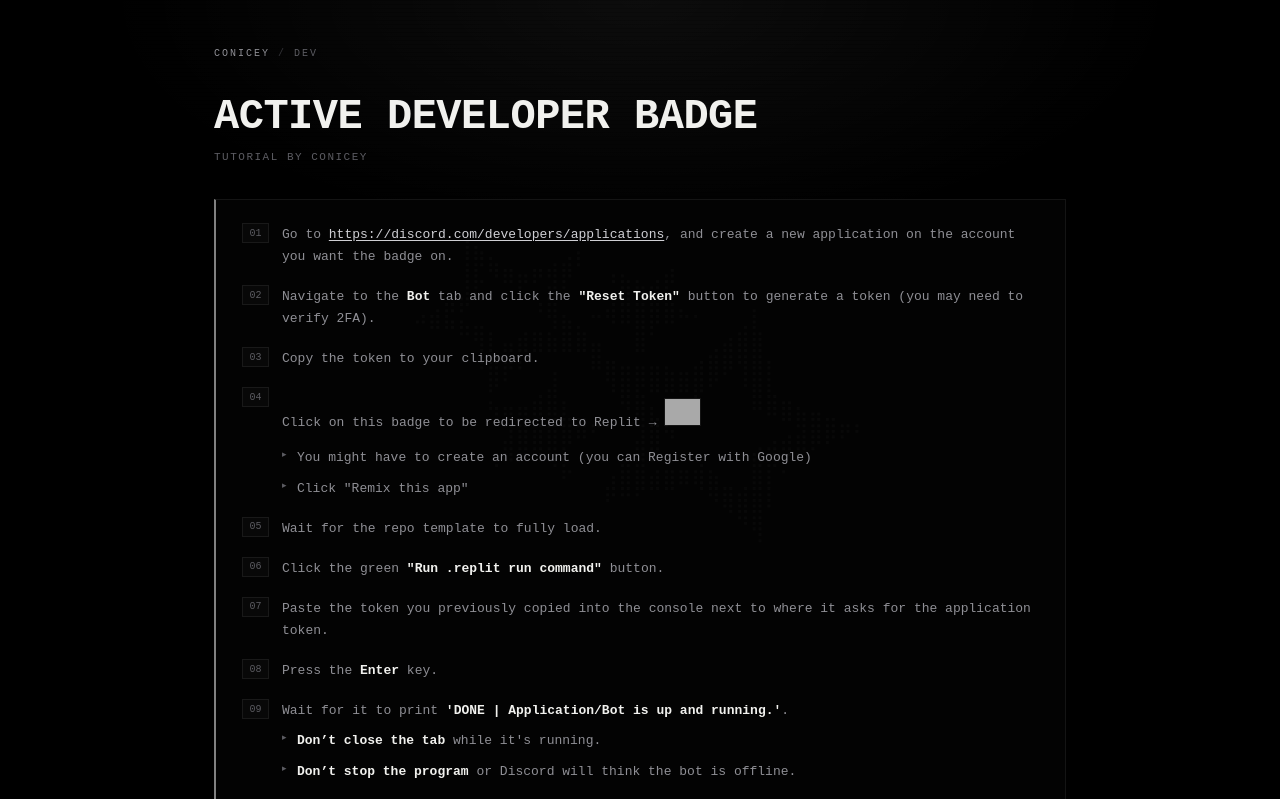
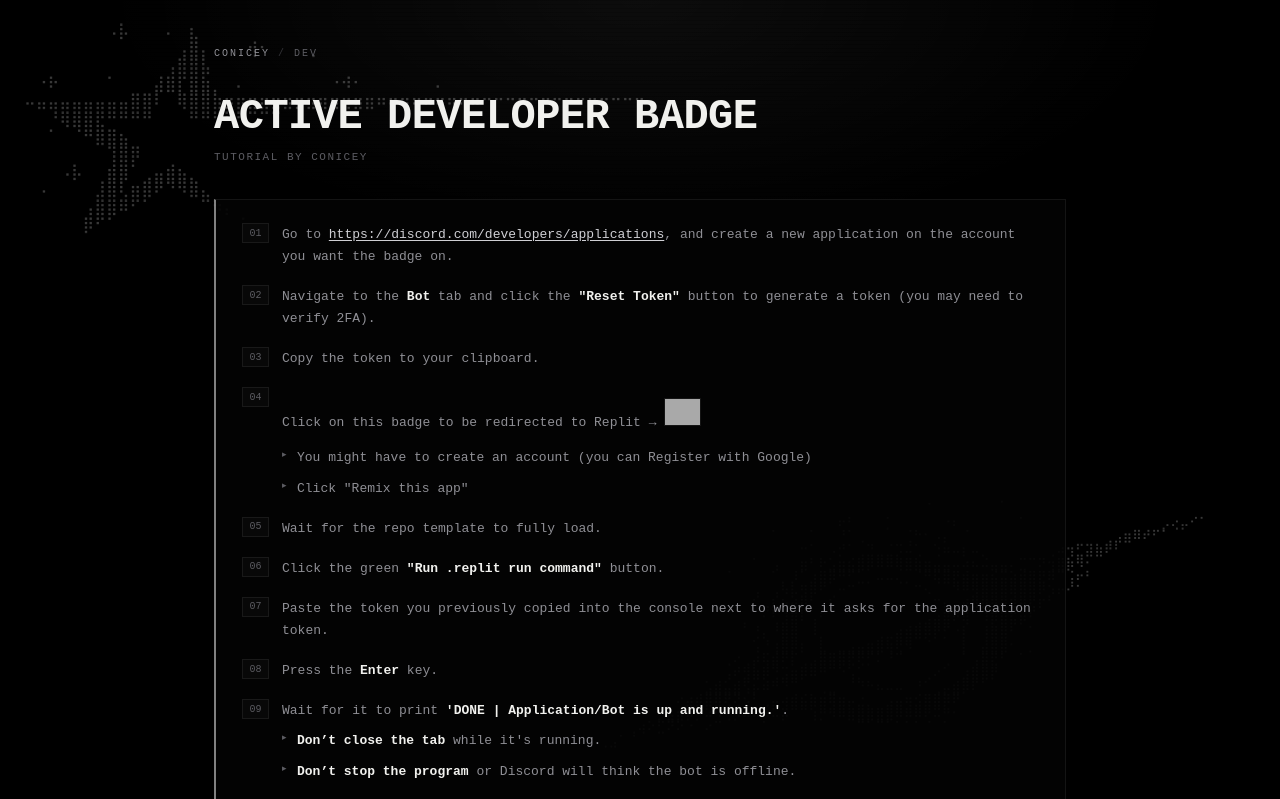
Before and after one commit to conicey/coniceysite, a plain HTML site: page dev/index.html in a window 1280 px wide. Shown: the top 799 px of the page. Drawn offline with Linux system fonts and the light colour scheme; grey boxes are pictures that could not be loaded.

Commit message:
Update index.html

```diff
--- a/dev/index.html
+++ b/dev/index.html
@@ -6,11 +6,8 @@
 <title>Active Developer Badge • conicey</title>
 <link rel="icon" href="/favicon.ico" type="image/x-icon">
 <style>
-
 *, *::before, *::after { box-sizing: border-box; margin: 0; padding: 0; }
-
 @import url('https://fonts.googleapis.com/css2?family=JetBrains+Mono:wght@300;400;500;600;700;800&display=swap');
-
 :root {
   --bg: #000000;
   --ink: #f1f1ee;
@@ -22,9 +19,7 @@
   --line-strong: rgba(255,255,255,0.5);
   --panel: rgba(4,4,4,0.9);
 }
-
 html { background: var(--bg); }
-
 body {
   background: var(--bg);
   color: var(--ink);
@@ -33,30 +28,39 @@ body {
   position: relative;
   overflow-x: hidden;
 }
-
-/* fixed ascii-art watermark */
+/* fixed ascii-art watermarks */
 .art-bg {
   position: fixed;
   inset: 0;
   z-index: 0;
-  display: flex;
-  align-items: center;
-  justify-content: center;
-  overflow: hidden;
   pointer-events: none;
   user-select: none;
+  overflow: hidden;
 }
 .art-bg pre {
   opacity: 0.22;
   color: #ffffff;
   font-family: 'JetBrains Mono', 'Courier New', monospace;
-  font-size: clamp(9px, 1.6vw, 20px);
-  line-height: 1.15;
   white-space: pre;
-  text-align: center;
   letter-spacing: 0;
+  margin: 0;
 }
-
+.art-star {
+  position: absolute;
+  top: 24px;
+  left: 24px;
+  font-size: clamp(8px, 1.4vw, 16px);
+  line-height: 1.1;
+  text-align: left;
+}
+.art-blackhole {
+  position: absolute;
+  bottom: 24px;
+  right: 24px;
+  font-size: clamp(6px, 1.1vw, 13px);
+  line-height: 1.05;
+  text-align: right;
+}
 /* vignette */
 body::before {
   content: '';
@@ -68,7 +72,6 @@ body::before {
   pointer-events: none;
   z-index: 0;
 }
-
 /* scanlines */
 body::after {
   content: '';
@@ -81,7 +84,6 @@ body::after {
   pointer-events: none;
   z-index: 0;
 }
-
 .shell {
   position: relative;
   z-index: 1;
@@ -89,7 +91,6 @@ body::after {
   margin: 0 auto;
   padding: 48px 24px 80px;
 }
-
 /* breadcrumb nav */
 .crumb {
   display: flex;
@@ -109,7 +110,6 @@ body::after {
 .crumb a:hover { color: var(--ink); }
 .crumb span.sep { color: var(--ink-faint); }
 .crumb span.here { color: var(--ink-dimmer); }
-
 /* page heading */
 .page-head { margin-bottom: 36px; }
 .page-title {
@@ -120,7 +120,6 @@ body::after {
   text-transform: uppercase;
   display: inline-block;
 }
-
 .page-sub {
   margin-top: 10px;
   font-size: 11px;
@@ -128,7 +127,6 @@ body::after {
   color: var(--ink-dimmer);
   text-transform: uppercase;
 }
-
 /* generic section/box card - used across all subpages */
 .box {
   background: var(--panel);
@@ -177,7 +175,6 @@ body::after {
 .box, .box li, .box p { overflow-wrap: break-word; word-break: break-word; }
 .box a { color: #cfcfd4; text-decoration: underline; text-underline-offset: 2px; overflow-wrap: break-word; word-break: break-word; }
 .box a:hover { color: var(--ink); }
-
 footer, .footer {
   margin-top: 56px;
   font-size: 9px;
@@ -192,8 +189,6 @@ footer a, .footer a {
   text-underline-offset: 2px;
 }
 footer a:hover, .footer a:hover { color: var(--ink); }
-
-
 .box ol { list-style: none; margin-left: 0; counter-reset: step; }
 .box ol > li {
   counter-increment: step;
@@ -213,7 +208,6 @@ footer a:hover, .footer a:hover { color: var(--ink); }
   background: rgba(255,255,255,0.02);
 }
 .box ol > li > ul { margin-top: 8px; }
-
 code {
   display: inline-block;
   background: #0c0c0c;
@@ -225,7 +219,6 @@ code {
   word-break: break-all;
   line-height: 1.5;
 }
-
 .note {
   margin-top: 22px;
   border: 1px dashed var(--line);
@@ -236,7 +229,6 @@ code {
 }
 .note b { color: var(--ink); }
 .note b::before { content: '\26A0 '; }
-
 .replit-link {
   display: inline-flex;
   align-items: center;
@@ -248,45 +240,57 @@ code {
   filter: grayscale(100%) contrast(1.1) brightness(1.05);
   border: 1px solid var(--line-soft);
 }
-
 </style>
 </head>
 <body>
-
-<div class="art-bg" aria-hidden="true"><pre>⠀⠀⠀⢸⣦⡀⠀⠀⠀⠀⢀⡄⠀⠀⠀⠀⠀⠀⠀⠀⠀⠀⠀⠀⠀⠀⠀⠀⠀⠀⠀
-⠀⠀⠀⢸⣏⠻⣶⣤⡶⢾⡿⠁⠀⢠⣄⡀⢀⣴⠀⠀⠀⠀⠀⠀⠀⠀⠀⠀⠀⠀⠀
-⠀⠀⣀⣼⠷⠀⠀⠁⢀⣿⠃⠀⠀⢀⣿⣿⣿⣇⠀⠀⠀⠀⠀⠀⠀⠀⠀⠀⠀⠀⠀
-⠴⣾⣯⣅⣀⠀⠀⠀⠈⢻⣦⡀⠒⠻⠿⣿⡿⠿⠓⠂⠀⠀⢀⡇⠀⠀⠀⠀⠀⠀⠀
-⠀⠀⠀⠉⢻⡇⣤⣾⣿⣷⣿⣿⣤⠀⠀⣿⠁⠀⠀⠀⢀⣴⣿⣿⠀⠀⠀⠀⠀⠀⠀
-⠀⠀⠀⠀⠸⣿⡿⠏⠀⢀⠀⠀⠿⣶⣤⣤⣤⣄⣀⣴⣿⡿⢻⣿⡆⠀⠀⠀⠀⠀⠀
-⠀⠀⠀⠀⠀⠟⠁⠀⢀⣼⠀⠀⠀⠹⣿⣟⠿⠿⠿⡿⠋⠀⠘⣿⣇⠀⠀⠀⠀⠀⠀
-⠀⠀⠀⠀⠀⢳⣶⣶⣿⣿⣇⣀⠀⠀⠙⣿⣆⠀⠀⠀⠀⠀⠀⠛⠿⣿⣦⣤⣀⠀⠀
-⠀⠀⠀⠀⠀⠀⣹⣿⣿⣿⣿⠿⠋⠁⠀⣹⣿⠳⠀⠀⠀⠀⠀⠀⢀⣠⣽⣿⡿⠟⠃
-⠀⠀⠀⠀⠀⢰⠿⠛⠻⢿⡇⠀⠀⠀⣰⣿⠏⠀⠀⢀⠀⠀⠀⣾⣿⠟⠋⠁⠀⠀⠀
-⠀⠀⠀⠀⠀⠀⠀⠀⠀⠀⠋⠀⠀⣰⣿⣿⣾⣿⠿⢿⣷⣀⢀⣿⡇⠁⠀⠀⠀⠀⠀
-⠀⠀⠀⠀⠀⠀⠀⠀⠀⠀⠀⠀⠀⠋⠉⠁⠀⠀⠀⠀⠙⢿⣿⣿⠇⠀⠀⠀⠀⠀⠀
-⠀⠀⠀⠀⠀⠀⠀⠀⠀⠀⠀⠀⠀⠀⠀⠀⠀⠀⠀⠀⠀⠀⠙⢿⠀⠀⠀⠀⠀⠀⠀
-⠀⠀⠀⠀⠀⠀⠀⠀⠀⠀⠀⠀⠀⠀⠀⠀⠀⠀⠀⠀⠀⠀⠀⠈⠀⠀⠀⠀⠀⠀⠀</pre></div>
-
+<div class="art-bg" aria-hidden="true">
+<pre class="art-star">⠀⠀⠀⠀⠀⠀⠀⠠⡧⠀⠀⠀⠄⠀⣆
+⠀⠀⠀⠀⠀⠀⠀⠀⠀⠀⠀⠀⠀⢠⣿⡄⠀⠀⠀⢺⠂⠀⠀⠀⢀
+⠀⠀⠀⠀⠀⠀⠀⠀⠀⠀⠀⠀⢠⣿⣿⣧
+⠀⠐⠗⠀⠀⠀⠀⠁⠀⠀⠀⣼⣿⡏⣿⣷⡀⠀⠄⠀⠀⠀⠀⠀⠀⠀⠐⠺⠂⠀⠀⠀⠀⠀⠀⠄
+⠤⣤⣤⣤⣤⣤⣤⣤⣤⣿⣿⠇⠀⢿⣿⣿⣷⣶⣶⣶⣶⣶⣶⣶⣶⣶⣶⣶⣶⣶⠶⠶⠶⠶⠶⠶⠶⠶⠶⠒⠒⠒⠒⠒⠒⠒⠒⠒⠒⠒⠒⠒⠒
+⠀⠀⠘⢿⣿⣿⣟⠛⠛⠛⠛⠀⠀⠀⠛⠛⠛⠛⠋⠉⠉⠉
+⠀⠀⠁⠀⠈⠛⣿⣿⣦
+⠀⠀⠀⠀⠀⠀⠀⢹⣿⡿
+⠀⠀⠀⠠⡧⠀⠀⣾⣿⠁⢀⣤⣾⣦⡀
+⠀⠠⠀⠀⠀⠀⣸⣿⢇⣶⣿⠟⠙⠻⣿⣄
+⠀⠀⠀⠀⠀⢠⣿⣿⠿⠋⠁⠀⠀⠀⠀⠉⠳⡄
+⠀⠀⠀⠀⠀⡿⠋⠁⠀⠀⠀⠀⠀⠀⠀⠀⠀⠀⠈</pre>
+<pre class="art-blackhole">⠀⠀⠀⠀⠀⠀⠀⠀⠀⠀⠀⠀⠀⠀⠀⠀⠀⠀⠀⠀⠀⠀⠀⠀⠀⠀⠀⠀⠀⠀⠀⠀⠀⠀⠀⠀⠀⠀⠀⠀⠀⠀⡀⠀⠀⠀⠀⠀⠀⠀⠀⠀⠀⠀⠀⠀⠀⠀⠀⠀⠀⠀⠀⠀⠀⠀⠀⠀⠀
+⠀⠀⠀⠀⠀⠀⠀⠀⠀⠀⠀⠀⠀⠀⠀⠀⠀⠀⠀⠀⠀⠀⠀⠀⠀⠀⠀⠀⠀⠀⠀⠀⠀⠀⠈⠀⠀⠀⠀⠀⠀⠀⠀⠀⠀⠀⠀⠀⠀⠀⠀⠀⠀⠀⠀⠀⠀⠀⠀⠀⠀⠀⠀⠀⠀⠀⠀⠀⠀
+⠀⠀⠀⠀⠀⠀⠀⠀⠀⠀⠀⠀⠀⠀⠀⠀⠀⠀⠀⠀⠀⠀⠀⠀⠀⠖⠃⠀⠀⠀⡁⠀⠀⠀⠀⠀⠐⠆⠀⠀⠀⠀⠀⠀⠁⠀⠀⠀⠀⠀⠀⠀⠀⠀⠀⠀⠀⠀⠀⡠⢔⡤⠊⠁⠀⠀⠀⠀⠀
+⠀⠀⠀⠀⠀⠀⠀⠀⠀⠀⠀⠀⠀⠀⠀⠀⠀⠀⠁⠀⠀⠀⠁⠀⠀⠘⠁⢀⠀⠀⠀⠀⢈⠓⠂⠠⡄⠀⠈⠀⠀⠀⠀⠀⠀⠀⠀⠀⠀⠀⠀⠀⠀⢀⣠⣶⠿⠞⠋⠁⠀⠀⠀⠀⠀⠀⠀⠀⠀
+⠀⠀⠀⠀⠀⠀⠀⠀⠀⠀⠀⠀⠀⠀⠀⠀⠀⠀⠀⠀⠀⠒⠁⠀⠠⡚⠁⢀⣙⣀⣈⡩⠬⢁⠀⢑⠶⠤⡆⠤⡀⠀⠀⠀⠀⠀⠀⢀⠴⢲⣋⣽⣷⠟⠃⠀⠀⠀⠀⠀⠀⠀⠀⠀⠀⠀⠀⠀⠀
+⠀⠀⠀⠀⠀⠀⠀⠀⠀⠀⠀⠀⠀⠀⠀⠀⠁⠀⢠⠀⠀⣶⠃⠗⣡⣶⣮⣿⡿⠿⠿⢿⣿⣷⣶⣤⣤⠤⠴⠦⠬⣤⣤⠄⣉⠉⠝⢲⣿⡷⠻⠂⠀⠀⠀⠀⠀⠀⠀⠀⠀⠀⠀⠀⠀⠀⠀⠀⠀
+⠀⠀⠀⠀⠀⠀⠀⠀⠀⠀⠀⠀⠀⠈⠀⠀⠀⠀⠁⡀⡸⠁⣰⣿⡿⠛⠋⣁⡀⠤⠤⢄⡀⠈⠛⢯⣿⣟⣾⣶⣶⣮⣭⣵⣾⣿⣟⠿⠉⢨⠖⠃⠀⠀⠀⠀⠀⠀⠀⠀⠀⠀⠀⠀⠀⠀⠀⠀⠀
+⠀⠀⠀⠀⠀⠀⠀⠀⠀⠀⠀⠀⠀⠀⠀⠀⢠⠀⢠⠳⡧⣻⡿⠋⢀⠒⠉⠀⠀⠀⠀⠀⠀⠉⠢⠀⠀⠙⠛⣻⣿⣿⣿⢿⣿⣿⠟⡱⠖⠊⠁⠀⠀⠀⠀⠀⠀⠀⠀⠀⠀⠀⠀⠀⠀⠀⠀⠀⠀
+⠀⠀⠀⠀⠀⠀⠀⠀⠀⠀⠀⠀⠀⠀⠀⠀⠁⢠⣧⠓⣾⣿⠁⠀⠃⠀⠀⠀⠀⠀⠀⠀⠀⠀⠀⠉⢦⣠⣾⣿⠿⣿⣿⣿⡿⣫⠏⠁⠀⠀⠀⠀⠀⠀⠀⠀⠀⠀⠀⠀⠀⠀⠀⠀⠀⠀⠀⠀⠀
+⠀⠀⠀⠀⠀⠀⠀⠀⠀⠀⠀⠀⠀⠀⠀⡀⠀⠂⢃⣸⣿⠇⢠⠃⠀⠀⠀⠀⠀⠀⠀⠀⠀⢀⣠⣴⣿⠟⢿⠁⠸⡿⣿⣯⡶⠃⠀⠀⠀⠀⠀⠀⠀⠀⠀⠀⠀⠀⠀⠀⠀⠀⠀⠀⠀⠀⠀⠀⠀
+⠀⠀⠀⠀⠀⠀⠀⠀⠀⠀⠀⠀⠀⠀⠀⠁⢘⡄⠘⣿⣿⠀⠸⡀⠀⠀⠀⠀⠀⢀⣀⣴⣾⣿⡿⡟⡋⠐⡇⠀⢸⣿⣿⠃⠀⠁⠀⠀⠀⠀⠀⠀⠀⠀⠀⠀⠀⠀⠀⠀⠀⠀⠀⠀⠀⠀⠀⠀⠀
+⠀⠀⠀⠀⠀⠀⠀⠀⠀⠀⠀⠀⠀⠀⠀⠀⢡⠘⢰⣿⡿⡆⠀⣇⠀⣀⣠⣤⣶⣿⢷⢟⠻⠀⠈⠀⠀⠀⡇⠀⣼⣿⣿⠂⠀⡀⠀⠀⠀⠀⠀⠀⠀⠀⠀⠀⠀⠀⠀⠀⠀⠀⠀⠀⠀⠀⠀⠀⠀
+⠀⠀⠀⠀⠀⠀⠀⠀⠀⠀⠀⠀⠀⢀⠔⢀⡴⢯⣾⠟⡏⢀⣠⣿⣿⣿⣟⢟⡋⠅⠘⠉⠀⠀⠀⠀⢀⠀⠁⢠⣿⣟⠃⠀⠁⠀⠀⠀⠀⠀⠀⠀⠀⠀⠀⠀⠀⠀⠀⠀⠀⠀⠀⠀⠀⠀⠀⠀⠀
+⠀⠀⠀⠀⠀⠀⠀⠀⠀⠀⠀⠀⠀⢠⠞⣻⣷⡿⢙⣩⣶⡿⠿⠛⠉⠑⢡⡁⠀⠀⠀⠀⠀⠀⢀⠔⠁⠀⣰⣿⣿⡟⠀⠀⠀⠀⠀⠀⠀⠀⠀⠀⠀⠀⠀⠀⠀⠀⠀⠀⠀⠀⠀⠀⠀⠀⠀⠀⠀
+⠀⠀⠀⠀⠀⠀⠀⠀⠀⠀⠀⣡⣾⣥⣾⢫⡦⠾⠛⠙⠉⠀⠀⢀⣀⠀⠈⠙⠓⠦⠤⠤⠀⠘⠁⢀⡤⣾⡿⠏⠁⠀⠀⠀⠀⠀⠀⠀⠀⠀⠀⠀⠀⠀⠀⠀⠀⠀⠀⠀⠀⠀⠀⠀⠀⠀⠀⠀⠀
+⠀⠀⠀⠀⠀⠀⠀⠀⠔⣴⣾⣿⣿⢟⢝⠢⠃⢀⣤⢴⣾⣮⣷⣶⢿⣶⡤⣐⡀⠀⣠⣤⢶⣪⣿⣿⡿⠟⠀⠀⠀⠀⠀⠀⠀⠀⠀⠀⠀⠀⠀⠀⠀⠀⠀⠀⠀⠀⠀⠀⠀⠀⠀⠀⠀⠀⠀⠀⠀
+⠀⠀⠀⠀⠀⠀⡀⣦⣾⡿⡛⠵⠺⢈⡠⠶⠿⠥⠥⡭⠉⠉⢱⡛⠻⠿⣿⣿⣿⣿⣿⠿⠿⠿⠟⠭⠛⠂⠀⠀⠀⠀⠀⠀⠀⠀⠀⠀⠀⠀⠀⠀⠀⠀⠀⠀⠀⠀⠀⠀⠀⠀⠀⠀⠀⠀⠀⠀⠀
+⠀⠀⠀⢀⢴⠕⣋⠝⠕⠐⠀⠔⠉⠀⠀⠀⠀⠁⠀⠀⠀⠀⠀⠀⠀⠀⠀⠉⠁⠉⠁⠁⠁⠁⠈⠀⠁⠀⠀⠀⠀⠀⠀⠀⠀⠀⠀⠀⠀⠀⠀⠀⠀⠀⠀⠀⠀⠀⠀⠀⠀⠀⠀⠀⠀⠀⠀⠀⠀
+⢀⣠⠁⠈⠀⠀⠀⠀⠀⠀⠀⠀⠀⠀⠀⠀⠀⠀⠀⠀⠀⠀⠀⠀⠀⠀⠀⠀⠀⠀⠀⠀⠀⠀⠀⠀⠀⠀⠀⠀⠀⠀⠀⠀⠀⠀⠀⠀⠀⠀⠀⠀⠀⠀⠀⠀⠀⠀⠀⠀⠀⠀⠀⠀⠀⠀⠀⠀⠀
+⠀⠀⠀⠀⠀⠀⠀⠀⠀⠀⠀⠀⠀⠀⠀⠀⠀⠀⠀⠀⠀⠀⠀⠀⠀⠀⠀⠀⠀⠀⠀⠀⠀⠀⠀⠀⠀⠀⠀⠀⠀⠀⠀⠀⠀⠀⠀⠀⠀⠀⠀⠀⠀⠀⠀⠀⠀⠀⠀⠀⠀⠀⠀⠀⠀⠀⠀⠀⠀
+⠀⠀⠀⠀⠀⠀⠀⠀⠀⠀⠀⠀⠀⠀⠀⠀⠀⠀⠀⠀⠀⠀⠀⠀⠀⠀⠀⠀⠀⠀⠀⠀⠀⠀⠀⠀⠀⠀⠀⠀⠀⠀⠀⠀⠀⠀⠀⠀⠀⠀⠀⠀⠀⠀⠀⠀⠀⠀⠀⠀⠀⠀⠀⠀⠀⠀⠀⠀⠀</pre>
+</div>
 <div class="shell">
-
   <nav class="crumb">
     <a href="/">conicey</a><span class="sep">/</span><span class="here">dev</span>
   </nav>
-
   <div class="page-head">
     <h1 class="page-title">Active Developer Badge</h1>
     <div class="page-sub">tutorial by conicey</div>
   </div>
-
   <div class="box">
     <ol>
       <li>Go to <a href="https://discord.com/developers/applications" target="_blank">https://discord.com/developers/applications</a>, and create a new application on the account you want the badge on.</li>
-
       <li>Navigate to the <b>Bot</b> tab and click the <b>"Reset Token"</b> button to generate a token (you may need to verify 2FA).</li>
-
       <li>Copy the token to your clipboard.</li>
-
       <li>
         Click on this badge to be redirected to Replit →
         <div class="replit-link">
@@ -299,50 +303,33 @@ code {
           <li>Click "Remix this app"</li>
         </ul>
       </li>
-
       <li>Wait for the repo template to fully load.</li>
-
       <li>Click the green <b>"Run .replit run command"</b> button.</li>
-
       <li>Paste the token you previously copied into the console next to where it asks for the application token.</li>
-
       <li>Press the <b>Enter</b> key.</li>
-
       <li>Wait for it to print <b>'DONE | Application/Bot is up and running.'</b>.
         <ul>
           <li><b>Don’t close the tab</b> while it's running.</li>
           <li><b>Don’t stop the program</b> or Discord will think the bot is offline.</li>
         </ul>
       </li>
-
       <li>Go to Discord’s application page → <b>General Information</b> → copy your application ID.</li>
-
       <li>Create a new Discord server (you can delete it later).</li>
-
       <li>Enable Community on the server.</li>
-
       <li>Return to <a href="https://discord.com/developers/applications" target="_blank">Discord Applications</a>.</li>
-
       <li>Copy the application ID again.</li>
-
       <li>Invite the bot using:<br>
         <code>https://discord.com/oauth2/authorize?client_id={applicationid}&scope=bot%20applications.commands&permissions=105227086912</code>
       </li>
-
       <li>Use <b>/ping</b> in your server.</li>
-
       <li>Go to the <a href="https://discord.com/developers/active-developer" target="_blank">Active Developer page</a> and register. (May take up to 24 hours.)</li>
-
       <li>Congrats on your new badge!</li>
     </ol>
-
     <div class="note">
       <b>Note</b> — Ensure “Use data to improve Discord” is enabled in User Settings → Privacy &amp; Safety.
     </div>
   </div>
-
   <footer>// conicey.com · active developer badge tutorial</footer>
-
 </div>
 </body>
 </html>
```
